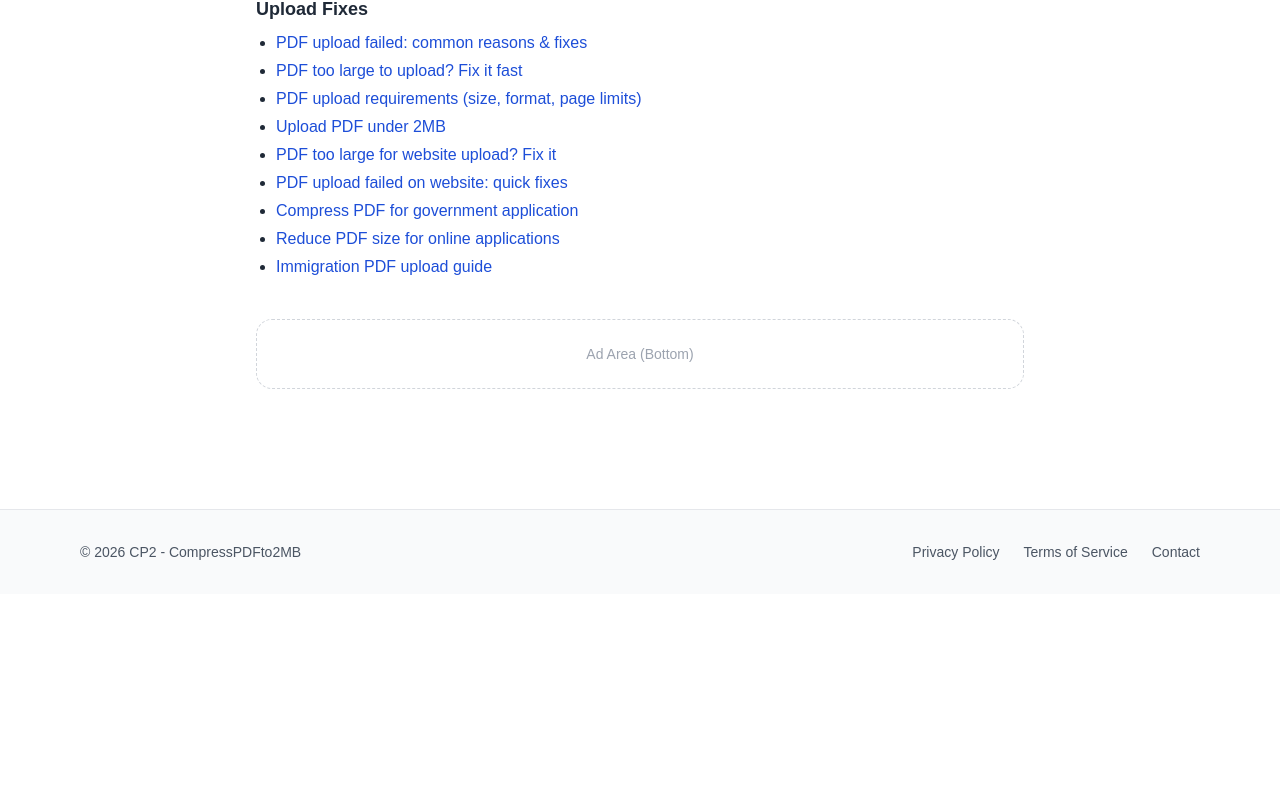
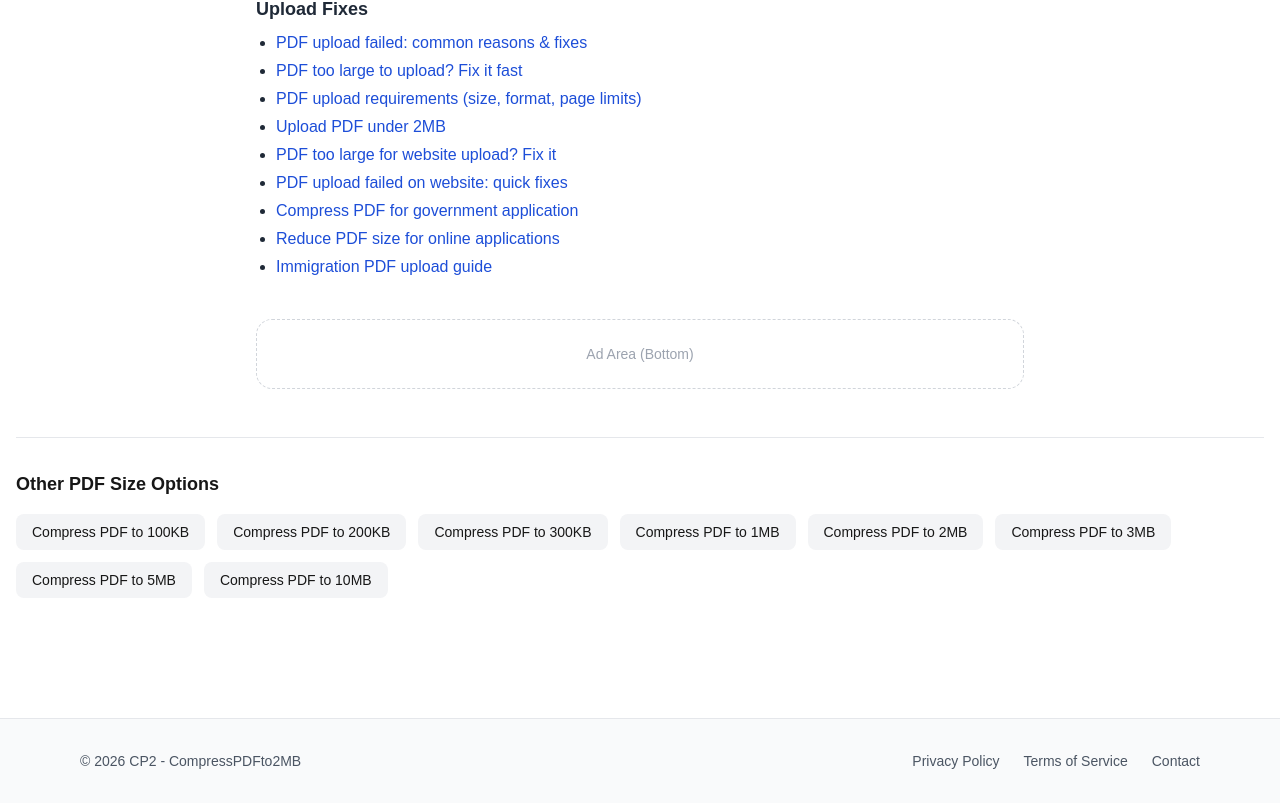
Before and after one commit to behicyildirim/compresspdfto2mb, a Next.js app: page /compress-pdf-to-500kb in a window 1280 px wide. Shown: the part 1848-2651 px from the top of the page. Before the commit the page ends 2442 px from the top, so only its background shows below. Built offline with nearby package versions, Linux system fonts and the light colour scheme.

Commit message:
OG/Twitter

```diff
--- /dev/null
+++ b/app/components/SizeClusterLinks.tsx
@@ -0,0 +1,37 @@
+import Link from "next/link";
+
+const sizes = [
+  { slug: "100kb", label: "100KB" },
+  { slug: "200kb", label: "200KB" },
+  { slug: "300kb", label: "300KB" },
+  { slug: "500kb", label: "500KB" },
+  { slug: "1mb", label: "1MB" },
+  { slug: "2mb", label: "2MB" },
+  { slug: "3mb", label: "3MB" },
+  { slug: "5mb", label: "5MB" },
+  { slug: "10mb", label: "10MB" },
+];
+
+export default function SizeClusterLinks({ current }: { current: string }) {
+  return (
+    <section className="mt-12 border-t pt-8">
+      <h2 className="text-lg font-semibold mb-4">
+        Other PDF Size Options
+      </h2>
+
+      <div className="flex flex-wrap gap-3">
+        {sizes
+          .filter((s) => s.slug !== current)
+          .map((s) => (
+            <Link
+              key={s.slug}
+              href={`/compress-pdf-to-${s.slug}`}
+              className="px-4 py-2 rounded-lg bg-gray-100 hover:bg-blue-50 text-sm font-medium"
+            >
+              Compress PDF to {s.label}
+            </Link>
+          ))}
+      </div>
+    </section>
+  );
+}
--- a/app/compress-pdf-to-500kb/page.tsx
+++ b/app/compress-pdf-to-500kb/page.tsx
@@ -1,6 +1,7 @@
 import Link from "next/link";
 import InternalLinks from "@/app/components/InternalLinks";
 import { createCompressSizeMetadata } from "@/app/lib/seo";
+import SizeClusterLinks from "@/app/components/SizeClusterLinks";
 
 export const metadata = createCompressSizeMetadata("500kb");
 
@@ -84,9 +85,9 @@ export default function CompressPdfTo500KbPage() {
             </div>
           </section>
         </div>
-
         <InternalLinks />
       </div>
+      <SizeClusterLinks current="500kb" />
     </main>
   );
 }
```
